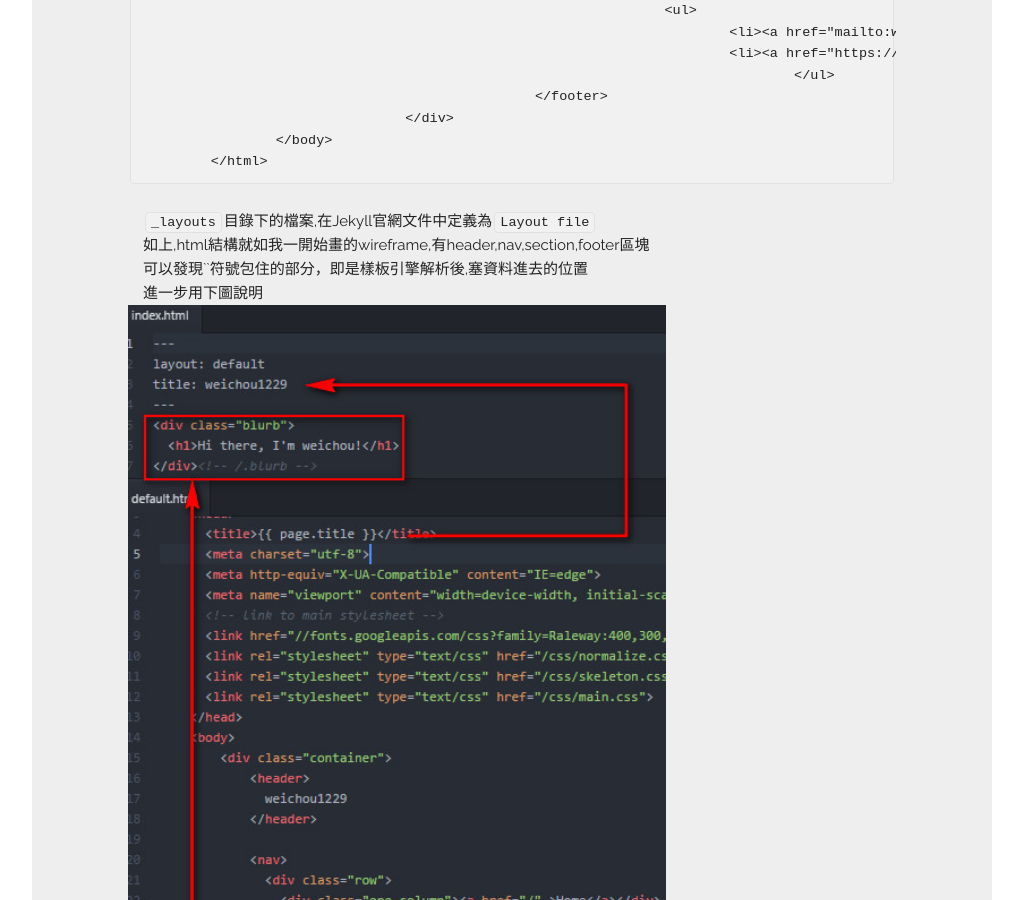
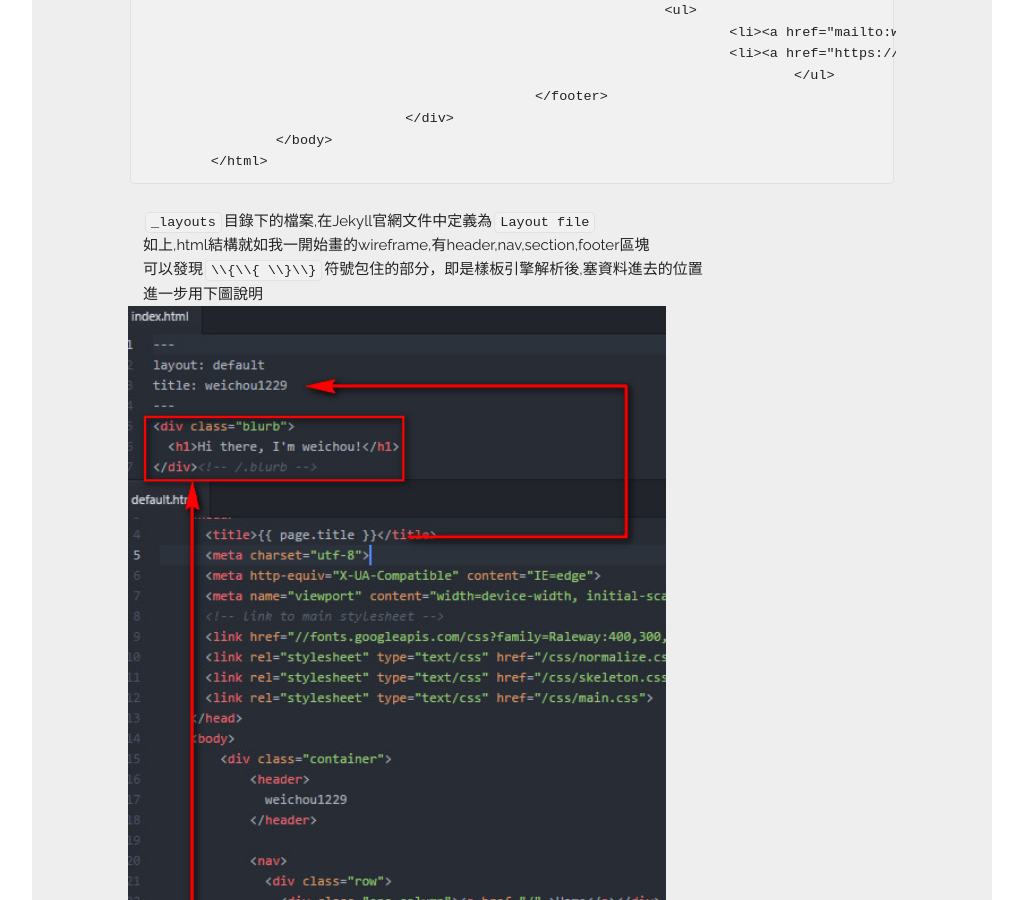
Before and after one commit to weichou1229/weichou.github.io, a Jekyll site: the page built from _posts/blog/2016-07-30-建立自己的-GitHub-Pages-website.md, in a window 1280 px wide and 900 px high, scrolled down 3873 px. Shown: the whole window, without its empty margins (128-1151 px from the left). Built offline with Jekyll 4.4.1, drawn with Linux system fonts in a browser that asks for light colours; comment, search, counter and statistics services are not loaded.

```diff
--- a/_posts/blog/2016-07-30-建立自己的-GitHub-Pages-website.md
+++ b/_posts/blog/2016-07-30-建立自己的-GitHub-Pages-website.md
@@ -138,7 +138,7 @@ Jekyll also happens to be the engine behind GitHub Pages...
 
 　`_layouts`目錄下的檔案,在Jekyll官網文件中定義為`Layout file`
 　如上,html結構就如我一開始畫的wireframe,有header,nav,section,footer區塊
-　可以發現`{{ }}`符號包住的部分，即是樣板引擎解析後,塞資料進去的位置
+　可以發現`\\{\\{ \\}\\}`符號包住的部分，即是樣板引擎解析後,塞資料進去的位置
 　進一步用下圖說明
 <img src="{{ site.url }}/assets/images/renderFileExample1.jpg" width="70%"/>
 　**在Page file宣告的各種變數,和系統提供的變數,
```
